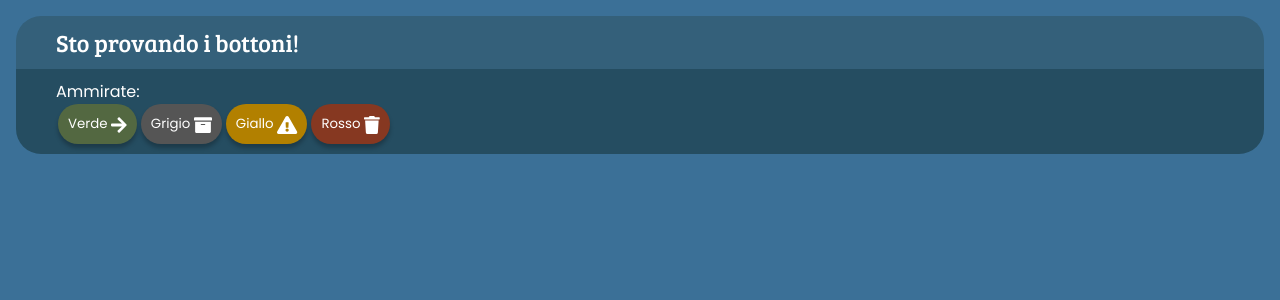
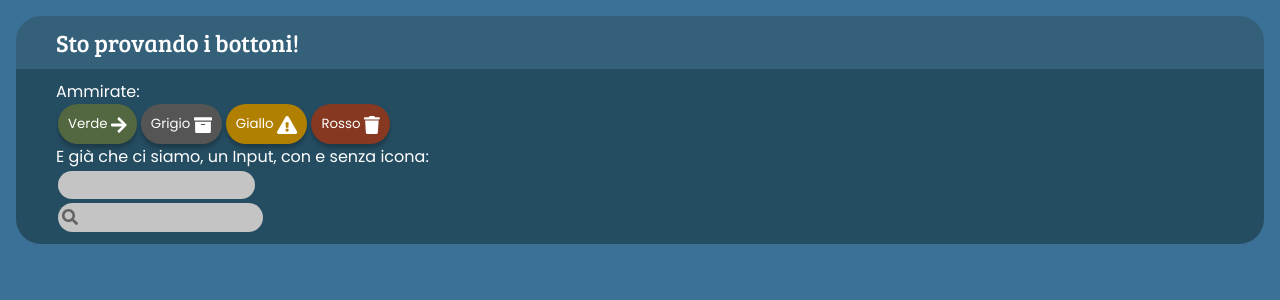
Before and after one commit to pds-nest/2021-g2-nest, a React (Create React App) app in the folder code/frontend/: page / in a window 1280 px wide. Shown: the top 300 px of the page. Built offline with nearby package versions, Linux system fonts and the light colour scheme.

Commit message:
✨ Add Input and InputWithIcon

```diff
--- a/code/frontend/src/App.js
+++ b/code/frontend/src/App.js
@@ -3,7 +3,9 @@ import classNames from "classnames"
 import Style from "./App.module.css"
 import BoxWithHeader from "./components/BoxWithHeader"
 import Button from "./components/Button"
-import { faArchive, faArrowRight, faExclamationTriangle, faTrash } from "@fortawesome/free-solid-svg-icons"
+import { faArchive, faArrowRight, faExclamationTriangle, faSearch, faTrash } from "@fortawesome/free-solid-svg-icons"
+import Input from "./components/Input"
+import InputWithIcon from "./components/InputWithIcon"
 
 
 export default function App() {
@@ -24,6 +26,12 @@ export default function App() {
                         <Button color={"Yellow"} icon={faExclamationTriangle}>Giallo</Button>
                         <Button color={"Red"} icon={faTrash}>Rosso</Button>
                     </div>
+                    <div>
+                        E già che ci siamo, un Input, con e senza icona:
+                    </div>
+                    <div>
+                        <Input/> <InputWithIcon icon={faSearch}/>
+                    </div>
                 </div>
             </BoxWithHeader>
         </div>
--- a/code/frontend/src/components/Button.js
+++ b/code/frontend/src/components/Button.js
@@ -1,28 +1,14 @@
-import React, { isValidElement } from "react"
+import React  from "react"
 import Style from "./Button.module.css"
 import classNames from "classnames"
-import isString from "is-string"
-import {FontAwesomeIcon} from "@fortawesome/react-fontawesome"
+import make_icon from "../utils/make_icon"
 
 
 export default function Button({ children, className, color, icon, ...props }) {
-    let iconElement;
-
-    if(isValidElement(icon)) {
-        iconElement = <span className={Style.Icon}>icon</span>;
-    }
-    else if(icon) {
-        iconElement = (
-            <span className={Style.Icon}><FontAwesomeIcon icon={icon}/></span>
-        )
-    }
-    else {
-        iconElement = null;
-    }
 
     return (
         <button className={classNames(Style.Button, Style[`Button${color}`], className)} {...props}>
-            {children} {iconElement}
+            {children} {make_icon(icon, Style.Icon)}
         </button>
     )
 }
--- /dev/null
+++ b/code/frontend/src/components/Input.js
@@ -0,0 +1,12 @@
+import React from "react"
+import Style from "./Input.module.css"
+import classNames from "classnames"
+
+
+export default function Input({ children, className, ...props }) {
+    return (
+        <input className={classNames(Style.Input, className)} {...props}>
+            {children}
+        </input>
+    )
+}
--- /dev/null
+++ b/code/frontend/src/components/Input.module.css
@@ -0,0 +1,18 @@
+.Input {
+    border-radius: 25px;
+    border-width: 0;
+
+    min-height: 28px;
+    padding: 2px 10px;
+    margin: 2px;
+
+    color: var(--fg-field-off);
+    background-color: var(--bg-field-off);
+}
+
+.Input:focus {
+    outline: 0; /* TODO: Questo è sconsigliato dalle linee guida sull'accessibilità! */
+
+    color: var(--fg-field-on);
+    background-color: var(--bg-field-on);
+}
--- /dev/null
+++ b/code/frontend/src/components/InputWithIcon.js
@@ -0,0 +1,37 @@
+import React, {useState} from "react"
+import Style from "./InputWithIcon.module.css"
+import classNames from "classnames"
+import make_icon from "../utils/make_icon"
+
+
+export default function InputWithIcon({ icon, className, style, onFocus, onBlur, ...props }) {
+    const [isFocused, setFocused] = useState(false);
+
+    return (
+        <div className={classNames(Style.InputWithIcon, isFocused ? Style.Focused : null, className)} style={style}>
+            <div className={classNames(Style.IconPart)}>
+                {make_icon(icon)}
+            </div>
+            <input
+                className={classNames(Style.InputPart)}
+                onFocus={
+                    event => {
+                        setFocused(true)
+                        if(onFocus) {
+                            onFocus(event)
+                        }
+                    }
+                }
+                onBlur={
+                    event => {
+                        setFocused(false)
+                        if(onBlur) {
+                            onBlur(event)
+                        }
+                    }
+                }
+                {...props}
+            />
+        </div>
+    )
+}
--- /dev/null
+++ b/code/frontend/src/components/InputWithIcon.module.css
@@ -0,0 +1,41 @@
+.InputWithIcon {
+    display: flex;
+    flex-direction: row;
+
+    color: var(--fg-field-off);
+    margin: 2px;
+}
+
+.InputWithIcon.Focused {
+    color: var(--fg-field-on);
+}
+
+.InputWithIcon .IconPart {
+    border-radius: 25px 0 0 25px;
+    padding: 2px 4px;
+
+    background-color: var(--bg-field-off);
+}
+
+.InputWithIcon.Focused .IconPart {
+    background-color: var(--bg-field-on);
+}
+
+.InputWithIcon .InputPart {
+    border-radius: 0 25px 25px 0;
+    padding: 2px;
+
+    background-color: var(--bg-field-off);
+    border-width: 0;
+
+    outline: 0; /* TODO: Questo è sconsigliato dalle linee guida sull'accessibilità! */
+
+    /* Repeat the color, as it is overridden by <input> */
+    color: var(--fg-field-off);
+}
+
+
+.InputWithIcon.Focused .InputPart {
+    background-color: var(--bg-field-on);
+    color: var(--fg-field-on);
+}
--- /dev/null
+++ b/code/frontend/src/utils/make_icon.js
@@ -0,0 +1,17 @@
+import React, { isValidElement } from "react"
+import { FontAwesomeIcon } from "@fortawesome/react-fontawesome"
+
+
+export default function make_icon(icon, className) {
+    if(isValidElement(icon)) {
+        return <span className={className}>icon</span>;
+    }
+    else if(icon) {
+        return (
+            <span className={className}><FontAwesomeIcon icon={icon}/></span>
+        )
+    }
+    else {
+        return null;
+    }
+}
```
